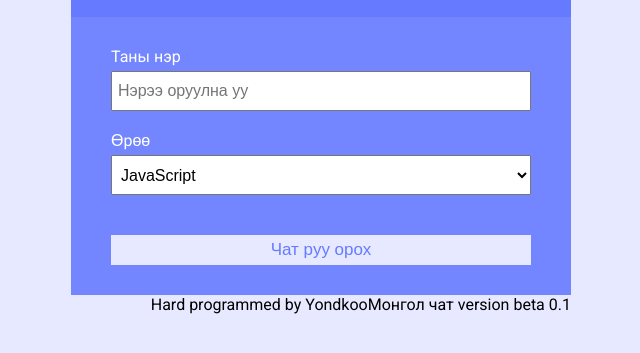
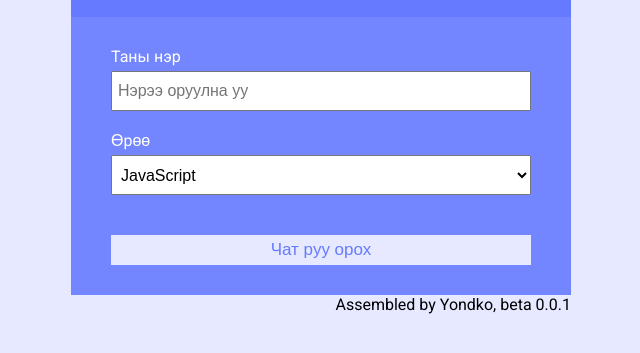
Before and after one commit to yondkoo/realtimechat, a website: page public/index.html in a window 1280 px wide. Shown: the part 141-494 px from the top of the page, without its empty margins (319-959 px from the left). Drawn offline with Linux system fonts and the light colour scheme.

```diff
--- a/public/index.html
+++ b/public/index.html
@@ -44,8 +44,7 @@
 					<button type="submit" class="btn">Чат руу орох</button>
 				</form>
 			</main>
-			<p class="umberLead">Монгол чат version beta 0.1</p>
-			<p class="umberLead">Hard programmed by Yondkoo</p>
+			<p class="umberLead">Assembled by Yondko, beta 0.0.1</p>
 		</div>
 	</body>
 </html>
```
